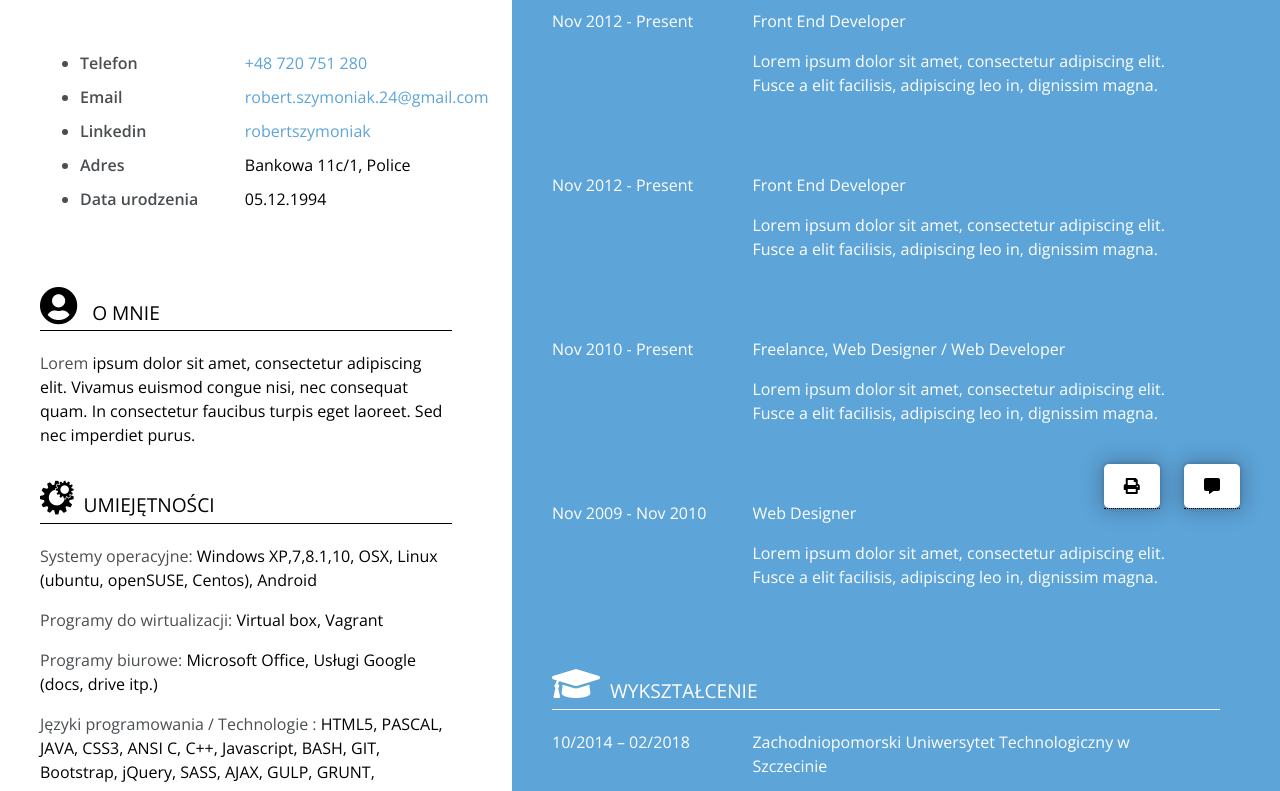
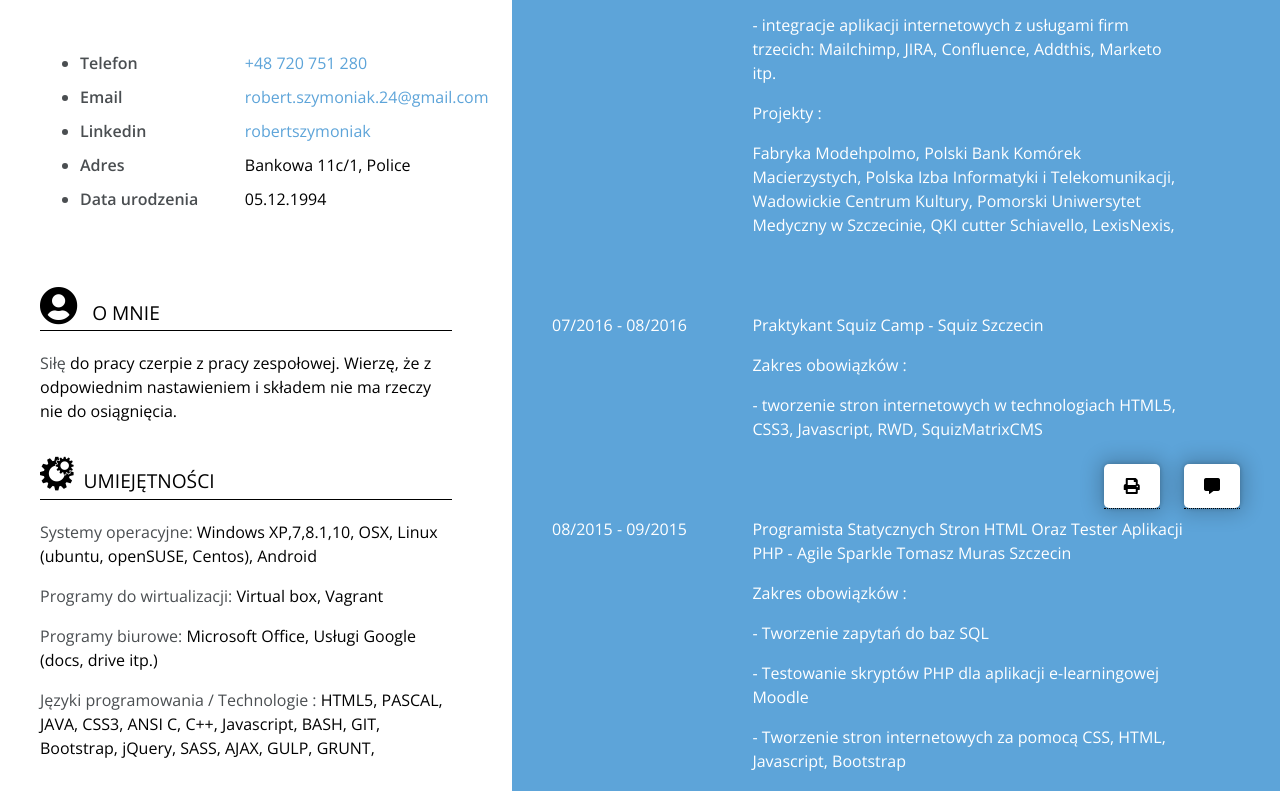
Before and after one commit to Rszymoniak24/cv, a plain HTML site: page index.html in a window 1280 px wide. Shown: the part 295-1086 px from the top of the page. Drawn offline with nearby package versions, Linux system fonts and the light colour scheme.

Commit message:
Content updated

```diff
--- a/index.html
+++ b/index.html
@@ -9,7 +9,8 @@
     <title>Robert Szymoniak - curriculum vitae</title>
     <meta name="description" content="Robert Szymoniak - curriculum vitae">
     <meta name="author" content="Robert Szymoniak">
-    <link rel="stylesheet" href="https://use.fontawesome.com/releases/v5.6.1/css/all.css" integrity="sha384-gfdkjb5BdAXd+lj+gudLWI+BXq4IuLW5IT+brZEZsLFm++aCMlF1V92rMkPaX4PP" crossorigin="anonymous">
+    <link rel="stylesheet" href="https://use.fontawesome.com/releases/v5.6.1/css/all.css" integrity="sha384-gfdkjb5BdAXd+lj+gudLWI+BXq4IuLW5IT+brZEZsLFm++aCMlF1V92rMkPaX4PP"
+        crossorigin="anonymous">
     <link rel="stylesheet" href="styles.css">
     <link rel="stylesheet" href="normalize.css">
 
@@ -30,7 +31,7 @@
                     <div class="clearfix"></div>
                 </div>
                 <div class="name-wrapper">
-                    <h1 class="name-wrapper__title">Robert <br/>Szymoniak</h1>
+                    <h1 class="name-wrapper__title">Robert <br />Szymoniak</h1>
                 </div>
                 <div class="clearfix"></div>
                 <div class="contact-info clearfix">
@@ -43,27 +44,33 @@
 
                     </ul>
                     <ul class="list-content no-bullets">
-                        <li class="list-element"><i class="fas fa-phone fa-hide print-show"></i><a href="tel:+48720751280">+48 720 751 280</a></li>
+                        <li class="list-element"><i class="fas fa-phone fa-hide print-show"></i><a href="tel:+48720751280">+48
+                                720 751 280</a></li>
                         <li class="list-element"><i class="fas fa-envelope-open fa-hide print-show"></i><a href="mailto:robert.szymoniak.24@gmail.com">robert.szymoniak.24@gmail.com</a>
                         </li>
-                        <li class="list-element"><i class="fab fa-linkedin fa-hide print-show"></i><a target="_blank" href="https://www.linkedin.com/in/robert-szymoniak-210053128/">robertszymoniak</a></li>
-                        <li class="list-element"><i class="fas fa-address-card fa-hide print-show"></i>Bankowa 11c/1, Police</li>
+                        <li class="list-element"><i class="fab fa-linkedin fa-hide print-show"></i><a target="_blank"
+                                href="https://www.linkedin.com/in/robert-szymoniak-210053128/">robertszymoniak</a></li>
+                        <li class="list-element"><i class="fas fa-address-card fa-hide print-show"></i>Bankowa 11c/1,
+                            Police</li>
                         <li class="list-element"><i class="fas fa-birthday-cake fa-hide print-show"></i>05.12.1994</li>
                     </ul>
                 </div>
                 <div class="contact-presentation">
                     <h2 class="experience-title"><i class="fas fa-user-circle fa-big"></i> O mnie</h2>
-                    <p><span class="bold">Lorem</span> ipsum dolor sit amet, consectetur adipiscing elit. Vivamus euismod congue nisi, nec consequat quam. In consectetur faucibus turpis eget laoreet. Sed nec imperdiet purus. </p>
+                    <p><span class="bold">Siłę</span> do pracy czerpie z pracy zespołowej.
+                        Wierzę, że z odpowiednim nastawieniem i składem nie ma rzeczy nie do osiągnięcia.</p>
                 </div>
 
                 <div class="section-wrapper section-wrapper-full clearfix">
                     <h2 class="experience-title"><i class="fab fa-whmcs fa-big"></i>Umiejętności</h2>
-                    <p><span class="bold">Systemy operacyjne: </span>Windows XP,7,8.1,10, OSX, Linux (ubuntu, openSUSE, Centos), Android
+                    <p><span class="bold">Systemy operacyjne: </span>Windows XP,7,8.1,10, OSX, Linux (ubuntu, openSUSE,
+                        Centos), Android
                     </p>
                     <p> <span class="bold">Programy do wirtualizacji:</span> Virtual box, Vagrant
                     </p>
                     <p> <span class="bold">Programy biurowe:</span> Microsoft Office, Usługi Google (docs, drive itp.)</p>
-                    <p> <span class="bold">Języki programowania / Technologie :</span> HTML5, PASCAL, JAVA, CSS3, ANSI C, C++, Javascript, BASH, GIT, Bootstrap, jQuery, SASS, AJAX, GULP, GRUNT,</p>
+                    <p> <span class="bold">Języki programowania / Technologie :</span> HTML5, PASCAL, JAVA, CSS3, ANSI
+                        C, C++, Javascript, BASH, GIT, Bootstrap, jQuery, SASS, AJAX, GULP, GRUNT,</p>
 
                 </div>
                 <div class="section-wrapper section-wrapper-full clearfix">
@@ -99,54 +106,84 @@
 
                 <div class="experience-wrapper">
                     <div class="company-wrapper clearfix">
-                        <div class="time">Nov 2012 - Present</div>
+                        <div class="time">08/2016 - obecnie</div>
                     </div>
 
                     <div class="job-wrapper clearfix">
-                        <div>Front End Developer </div>
+                        <div>Front End Developer - Squiz Szczecin</div>
                         <div class="company-description">
-                            <p>Lorem ipsum dolor sit amet, consectetur adipiscing elit. Fusce a elit facilisis, adipiscing leo in, dignissim magna.</p>
+                            <p class="company-desciprition__element">Zakres obowiązków : </p>
+                            <p class="company-desciprition__element"> - tworzenie oraz rozszerzanie istniejących stron
+                                internetowych w technologiach HTML5, CSS3, Javascript, jQuery, RWD, SquizMatrixCMS w
+                                metodologii SCRUM
+                            </p>
+                            <p class="company-desciprition__element"> - integracje aplikacji internetowych z usługami
+                                firm trzecich: Mailchimp, JIRA, Confluence, Addthis, Marketo itp.
+                            </p>
+                            <p class="company-desciprition__element">Projekty :</p>
+                            <p class="company-desciprition__element">Fabryka Modehpolmo, Polski Bank Komórek
+                                Macierzystych, Polska Izba Informatyki i Telekomunikacji, Wadowickie Centrum Kultury,
+                                Pomorski Uniwersytet Medyczny w Szczecinie, QKI cutter
+                                Schiavello, LexisNexis,</p>
+
+
                         </div>
                     </div>
                     <div class="company-wrapper clearfix">
-                        <div class="time">Nov 2012 - Present</div>
+                        <div class="time">07/2016 - 08/2016</div>
                     </div>
 
                     <div class="job-wrapper clearfix">
-                        <div>Front End Developer </div>
+                        <div>Praktykant Squiz Camp - Squiz Szczecin </div>
                         <div class="company-description">
-                            <p>Lorem ipsum dolor sit amet, consectetur adipiscing elit. Fusce a elit facilisis, adipiscing leo in, dignissim magna.</p>
+                            <p class="company-desciprition__element">Zakres obowiązków : </p>
+                            <p class="company-desciprition__element"> - tworzenie stron internetowych w technologiach
+                                HTML5, CSS3, Javascript, RWD, SquizMatrixCMS </p>
                         </div>
                     </div>
                     <div class="company-wrapper clearfix">
-                        <div class="time">Nov 2012 - Present</div>
+                        <div class="time">08/2015 - 09/2015</div>
                     </div>
 
                     <div class="job-wrapper clearfix">
-                        <div>Front End Developer </div>
+                        <div>Programista Statycznych Stron HTML Oraz Tester Aplikacji PHP - Agile Sparkle Tomasz Muras
+                            Szczecin</div>
                         <div class="company-description">
-                            <p>Lorem ipsum dolor sit amet, consectetur adipiscing elit. Fusce a elit facilisis, adipiscing leo in, dignissim magna.</p>
+                            <p>
+                                <p class="company-desciprition__element">Zakres obowiązków : </p>
+                                <p class="company-desciprition__element">- Tworzenie zapytań do baz SQL</p>
+                                <p class="company-desciprition__element">- Testowanie skryptów PHP dla aplikacji
+                                    e-learningowej Moodle</p>
+                                <p class="company-desciprition__element">- Tworzenie stron internetowych za pomocą CSS,
+                                    HTML, Javascript, Bootstrap</p>
+                            </p>
                         </div>
                     </div>
                     <div class="company-wrapper clearfix">
-                        <div class="time">Nov 2010 - Present</div>
+                        <div class="time">07/2014 - 09/2014</div>
                     </div>
 
                     <div class="job-wrapper clearfix">
-                        <div>Freelance, Web Designer / Web Developer</div>
+                        <div>Specjalista ds. Obsługi Platformy aukcyjnej - ATNAF</div>
                         <div class="company-description">
-                            <p>Lorem ipsum dolor sit amet, consectetur adipiscing elit. Fusce a elit facilisis, adipiscing leo in, dignissim magna.</p>
+                            <p class="company-desciprition__element">Zakres obowiązków : </p>
+                            <p class="company-desciprition__element"> - Obsługa konta na serwisie aukcyjnym Allegro</p>
                         </div>
                     </div>
 
                     <div class="company-wrapper clearfix">
-                        <div class="time">Nov 2009 - Nov 2010</div>
+                        <div class="time">04/2013 - 05/2013</div>
                     </div>
 
                     <div class="job-wrapper clearfix">
-                        <div>Web Designer </div>
+                        <div>Praktykant - Urząd Miasta Szczecin</div>
                         <div class="company-description">
-                            <p>Lorem ipsum dolor sit amet, consectetur adipiscing elit. Fusce a elit facilisis, adipiscing leo in, dignissim magna.</p>
+                            <p class="company-desciprition__element">Zakres obowiązków : </p>
+                            <p class="company-desciprition__element"> - instalacja i konfiguracja systemów operacyjnych
+                                Windows </p>
+                            <p class="company-desciprition__element"> - skanowanie i archiwizacja dokumentów </p>
+                            <p class="company-desciprition__element"> - pomoc techniczna </p>
+                            <p class="company-desciprition__element"> - serwis sprzętu komputerowego </p>
                         </div>
                     </div>
 
```
